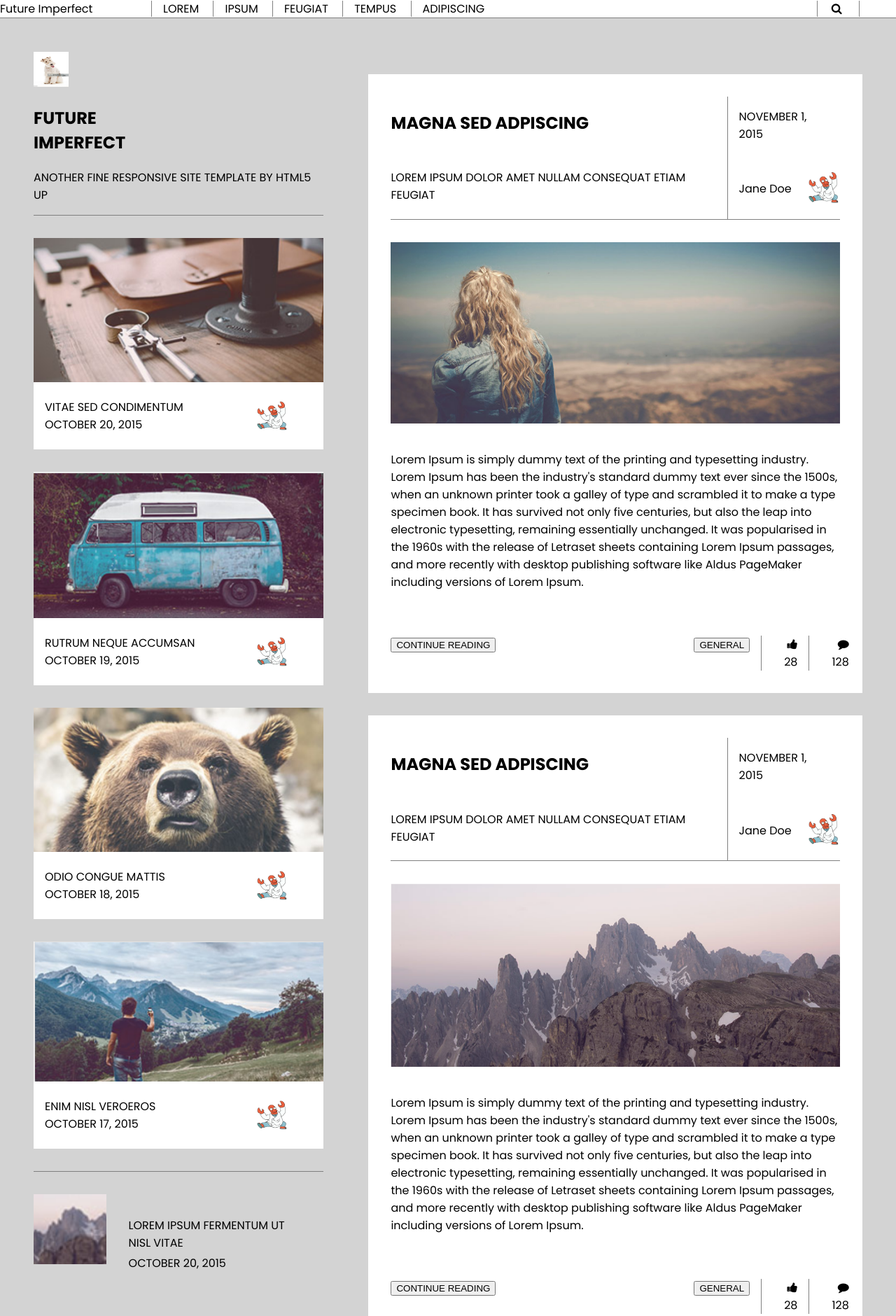
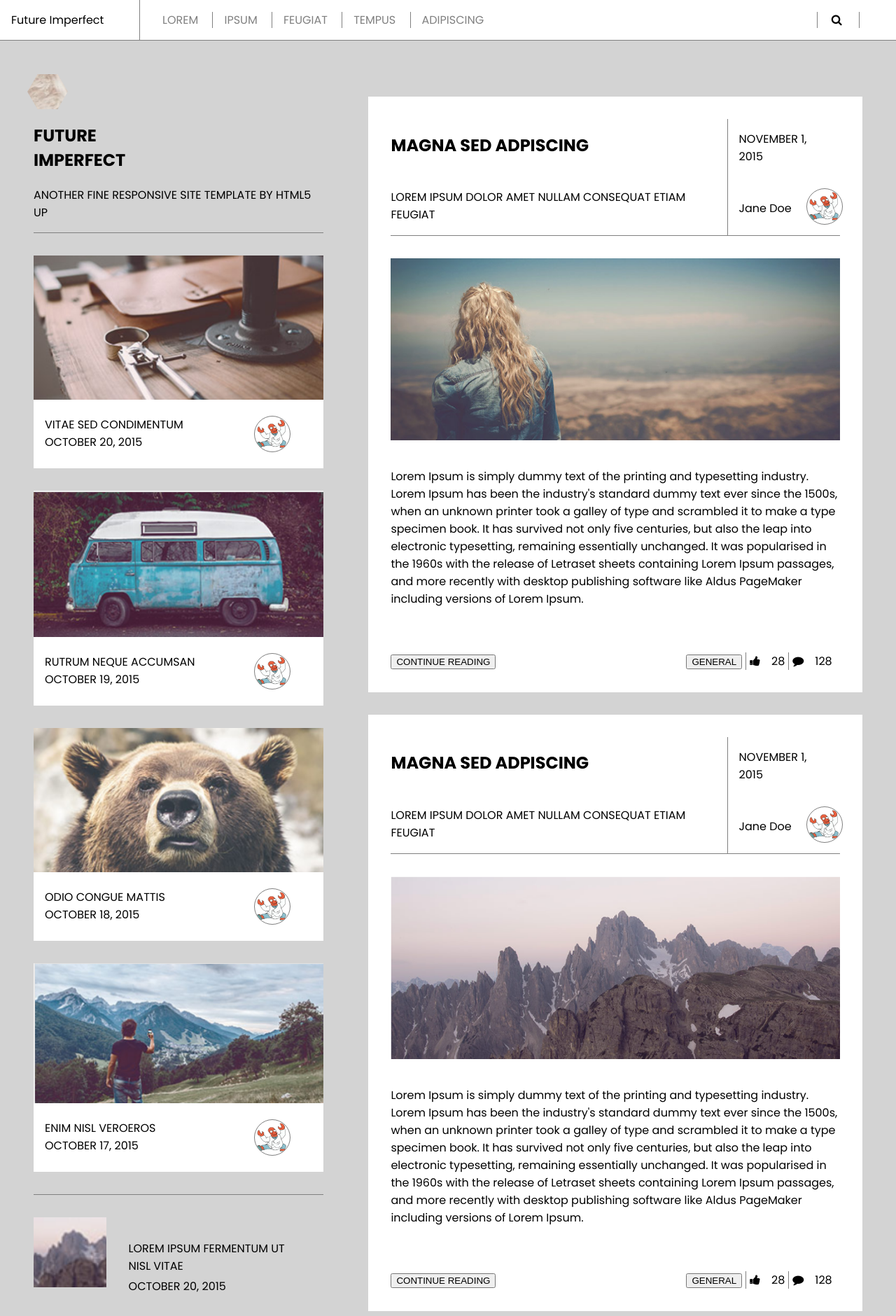
Before and after one commit to mgoetgheluck/ib_cegos_interfaces_graphiques, a plain HTML site: page TP2/index.html in a window 1280 px wide. Shown: the top 1880 px of the page at 70% size. Drawn offline with Linux system fonts and the light colour scheme.

Commit message:
adding hexagonal image and round images + better management of header

```diff
--- a/TP1/styles.css
+++ b/TP1/styles.css
@@ -6,10 +6,10 @@ body {
 }
 
 .header_img img{
-    max-width: 100%;
+    /* max-width: 100%;
     max-height: 100%;
     height: 50px;
-    width : 50px;
+    width : 50px; */
 }
 
 .nav_header a {
--- a/TP2/index.html
+++ b/TP2/index.html
@@ -32,8 +32,11 @@
             <aside class="leftColumnContainer">
                 <!-- TITLE CONTAINER START -->
                 <div class="titleContainer">
-                    <div>
-                        <img src="images/fox.jpg" width="50px" height="50px" />
+                    <div class="hexagon hexagon1">
+                        <div class="hexagon-in1">
+                            <div class="hexagon-in2"></div>
+                        </div>
+                        <!-- <img src="images/fox.jpg" width="50px" height="50px" /> -->
                     </div>
                     <h1>FUTURE <br/> IMPERFECT</h1>
                     <p>ANOTHER FINE RESPONSIVE SITE TEMPLATE BY HTML5 UP</p>
@@ -49,7 +52,7 @@
                                 <div><span>OCTOBER 20, 2015</span></div>
                             </div>
                             <div class="vignetteImgContainer">
-                                <img src="images/zoidberg.png" width="50px" height="50px"/>
+                                <img class="round-image" src="images/zoidberg.png" width="50px" height="50px"/>
                             </div>
                         </div>
                     </div>
@@ -61,7 +64,7 @@
                                 <div><span>OCTOBER 19, 2015</span></div>
                             </div>
                             <div class="vignetteImgContainer">
-                                <img src="images/zoidberg.png" width="50px" height="50px"/>
+                                <img class="round-image" src="images/zoidberg.png" width="50px" height="50px"/>
                             </div>
                         </div>
                     </div>
@@ -73,7 +76,7 @@
                                 <div><span>OCTOBER 18, 2015</span></div>
                             </div>
                             <div class="vignetteImgContainer">
-                                <img src="images/zoidberg.png" width="50px" height="50px"/>
+                                <img class="round-image" src="images/zoidberg.png" width="50px" height="50px"/>
                             </div>
                         </div>
                     </div>
@@ -85,7 +88,7 @@
                                 <div><span>OCTOBER 17, 2015</span></div>
                             </div>
                             <div class="vignetteImgContainer">
-                                <img src="images/zoidberg.png" width="50px" height="50px"/>
+                                <img class="round-image" src="images/zoidberg.png" width="50px" height="50px"/>
                             </div>
                         </div>
                     </div>
@@ -178,7 +181,7 @@
                                 <div>NOVEMBER 1, 2015</div>
                                 <div class="articleAuthorLogoGridContainer">
                                     <div><span>Jane Doe</span></div>
-                                    <div><img src="images/zoidberg.png" width="50px"/></div>
+                                    <img class="round-image" src="images/zoidberg.png" width="50px" height="50px"/>
                                 </div>
                             </div>
                         </div>
@@ -214,7 +217,7 @@
                                 <div>NOVEMBER 1, 2015</div>
                                 <div class="articleAuthorLogoGridContainer">
                                     <div><span>Jane Doe</span></div>
-                                    <div><img src="images/zoidberg.png" width="50px"/></div>
+                                    <img class="round-image" src="images/zoidberg.png" width="50px" height="50px"/>
                                 </div>
                             </div>
                         </div>
@@ -250,7 +253,7 @@
                                 <div>NOVEMBER 1, 2015</div>
                                 <div class="articleAuthorLogoGridContainer">
                                     <div><span>Jane Doe</span></div>
-                                    <div><img src="images/zoidberg.png" width="50px"/></div>
+                                    <img class="round-image" src="images/zoidberg.png" width="50px" height="50px"/>
                                 </div>
                             </div>
                         </div>
--- a/TP2/styles.css
+++ b/TP2/styles.css
@@ -10,7 +10,8 @@ body a {
 }
 
 .logo {
-    /* border-right : 1px solid grey; */
+    padding: 1em 0 1em 0;
+    border-right : 1px solid grey;
 }
 
 .headerContainer {
@@ -24,10 +25,25 @@ body a {
     border-left : 1px solid grey;
     margin-left: 1em;
     padding : 0 0 0 1em;
+    color: grey;
+}
+
+.headerContainer a:first-child {
+    border-left: 0!important;
+}
+
+
+.headerContainer .logo {
+    padding-left: 1em;
+}
+
+.linksContainer {
+    padding: 1em 0 1em 0;
 }
 
 .buttonsContainer {
     text-align: right;
+    padding: 1em 0 1em 0;
 }
 
 .buttonsContainer span {
@@ -158,7 +174,7 @@ body a {
 
 .articleButtonsLikeContainer div {
     border-left: 1px solid grey;
-    padding: 0 1em 0 1em;
+    padding: 0 5px 0 5px;
 }
 
 .articleButtonsLikeContainer div:first-child{
@@ -168,3 +184,49 @@ body a {
 .articleButtonsLikeContainer div span {
     padding-left: 1em;
 }
+
+.hexagon {
+    overflow: hidden;
+    visibility: hidden;
+    -webkit-transform: rotate(120deg);
+       -moz-transform: rotate(120deg);
+        -ms-transform: rotate(120deg);
+         -o-transform: rotate(120deg);
+            transform: rotate(120deg);
+    cursor: pointer;
+}
+
+.hexagon1 {
+    width: 200px;
+    height: 50px;
+    margin: 0 0 0 -80px;
+}
+
+.hexagon-in1 {
+    overflow: hidden;
+    width: 100%;
+    height: 100%;
+    -webkit-transform: rotate(-60deg);
+       -moz-transform: rotate(-60deg);
+        -ms-transform: rotate(-60deg);
+         -o-transform: rotate(-60deg);
+            transform: rotate(-60deg);
+    }
+.hexagon-in2 {
+    width: 100%;
+    height: 100%;
+    background-repeat: no-repeat;
+    background-position: 50%;
+    background-image: url(images/fox.jpg);
+    visibility: visible;
+    -webkit-transform: rotate(-60deg);
+       -moz-transform: rotate(-60deg);
+        -ms-transform: rotate(-60deg);
+         -o-transform: rotate(-60deg);
+            transform: rotate(-60deg);
+}
+
+.round-image {
+    border-radius: 50%;
+    border: 1px solid grey;
+}
```
Also changed, not shown: TP1/index.html (+1 -1 lines), 1 other file.
